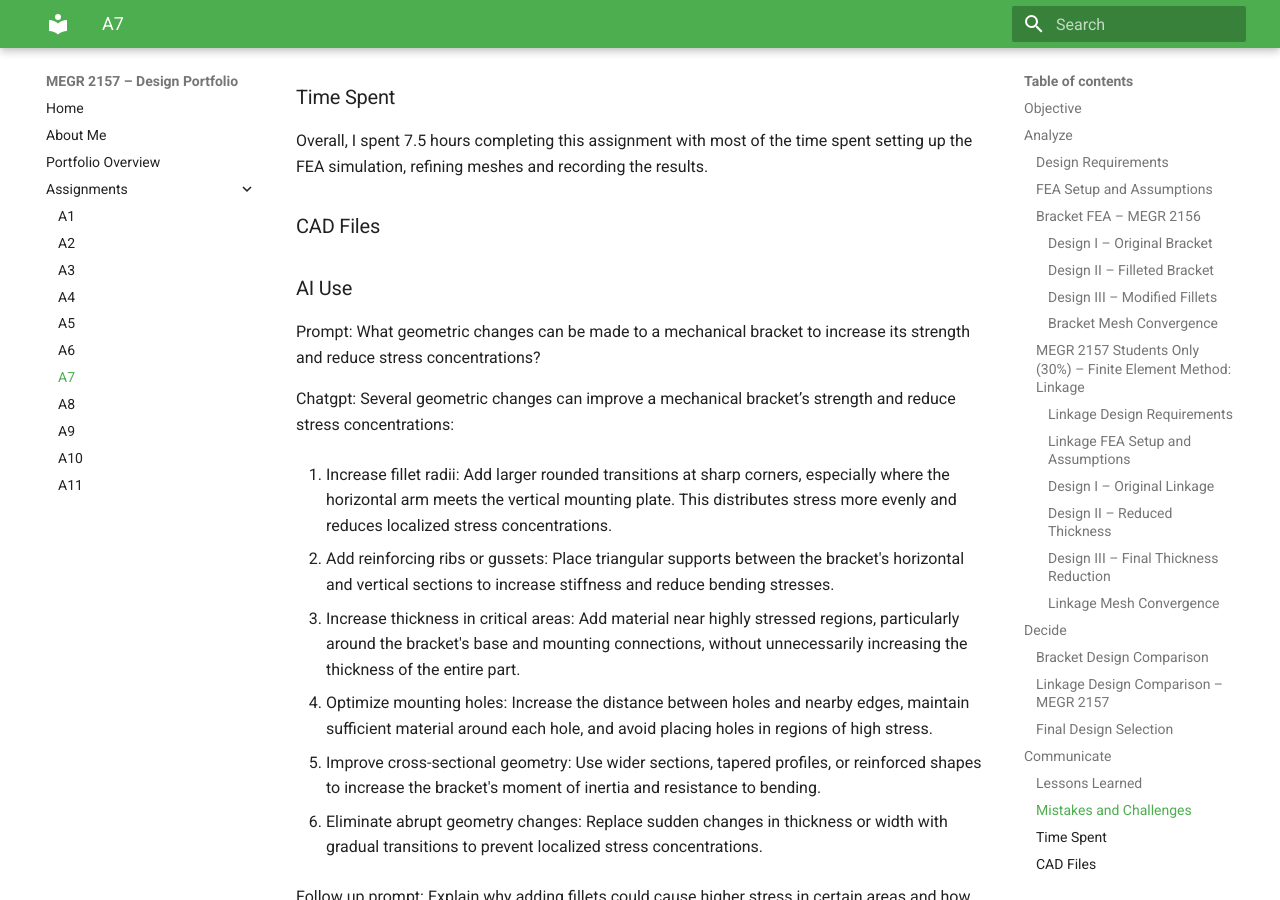
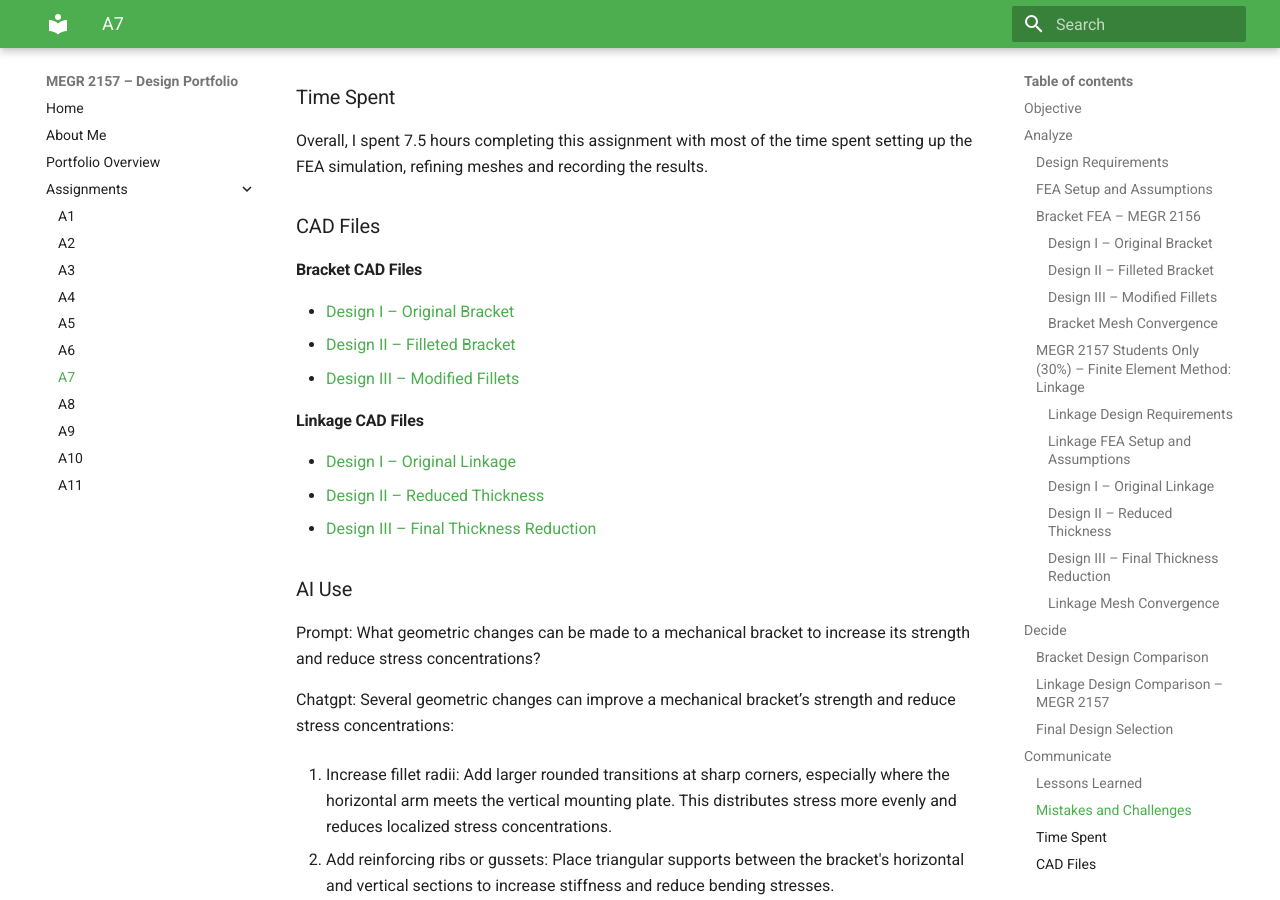
Before and after one commit to msweeney27j/-megr2157-portfolio, an MkDocs documentation site: the page built from docs/assignments/A07/index.md, in a window 1280 px wide and 900 px high, scrolled down 24012 px. Built offline with MkDocs 1.6.1 and Material for MkDocs 9.7.7, drawn with Linux system fonts in a browser that asks for light colours.

Commit message:
Add CAD files section to assignment documentation
Added CAD files for Bracket and Linkage designs to the assignment documentation.

```diff
--- a/docs/assignments/A07/index.md
+++ b/docs/assignments/A07/index.md
@@ -132,6 +132,16 @@ Overall, I spent 7.5 hours completing this assignment with most of the time spen
 
 ### CAD Files
 
+#### Bracket CAD Files
+- [Design I – Original Bracket](A6part1.SLDPRT)
+- [Design II – Filleted Bracket](A7Design2.SLDPRT)
+- [Design III – Modified Fillets](A7part1.SLDPRT)
+
+#### Linkage CAD Files
+- [Design I – Original Linkage](A7link.SLDPRT)
+- [Design II – Reduced Thickness](A7link_DesignII.SLDPRT)
+- [Design III – Final Thickness Reduction](A7link_DesignIII.SLDPRT)
+
 ### AI Use
 Prompt: What geometric changes can be made to a mechanical bracket to increase its strength and reduce stress concentrations?
 
```
